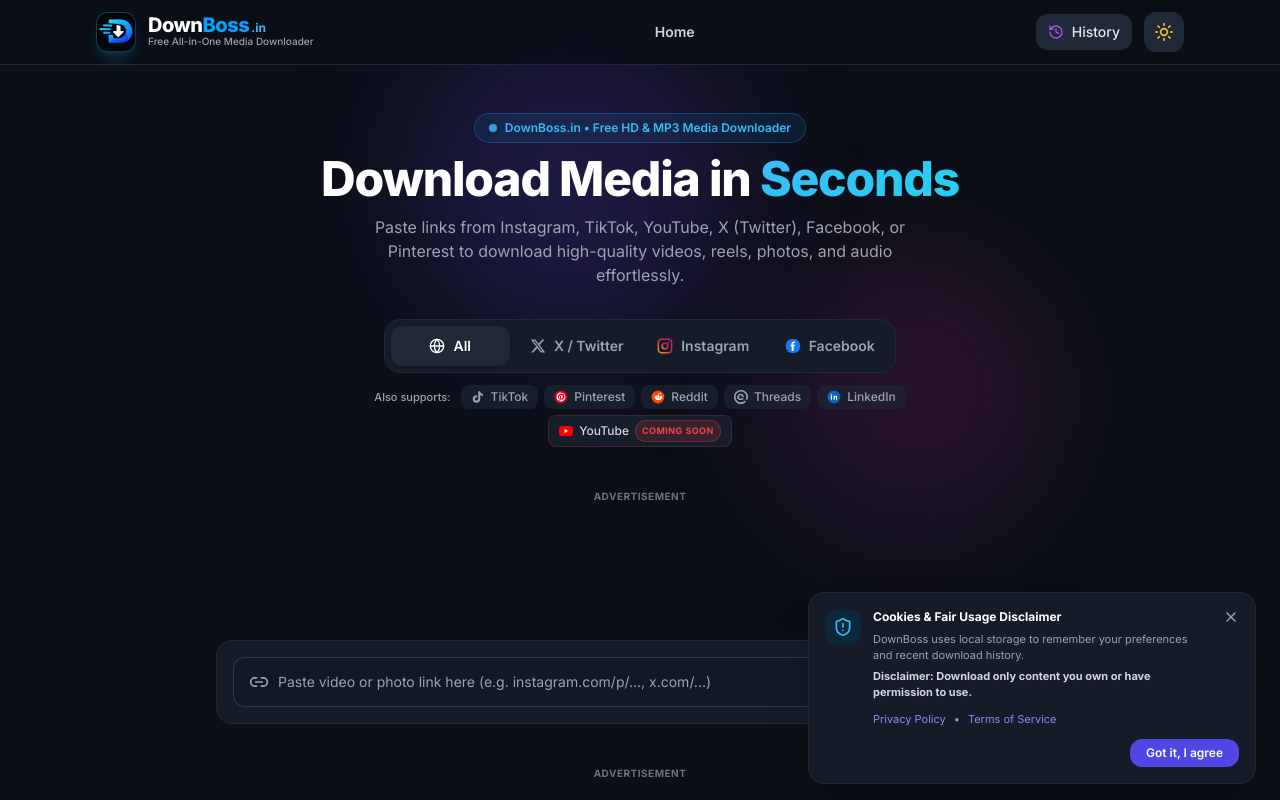
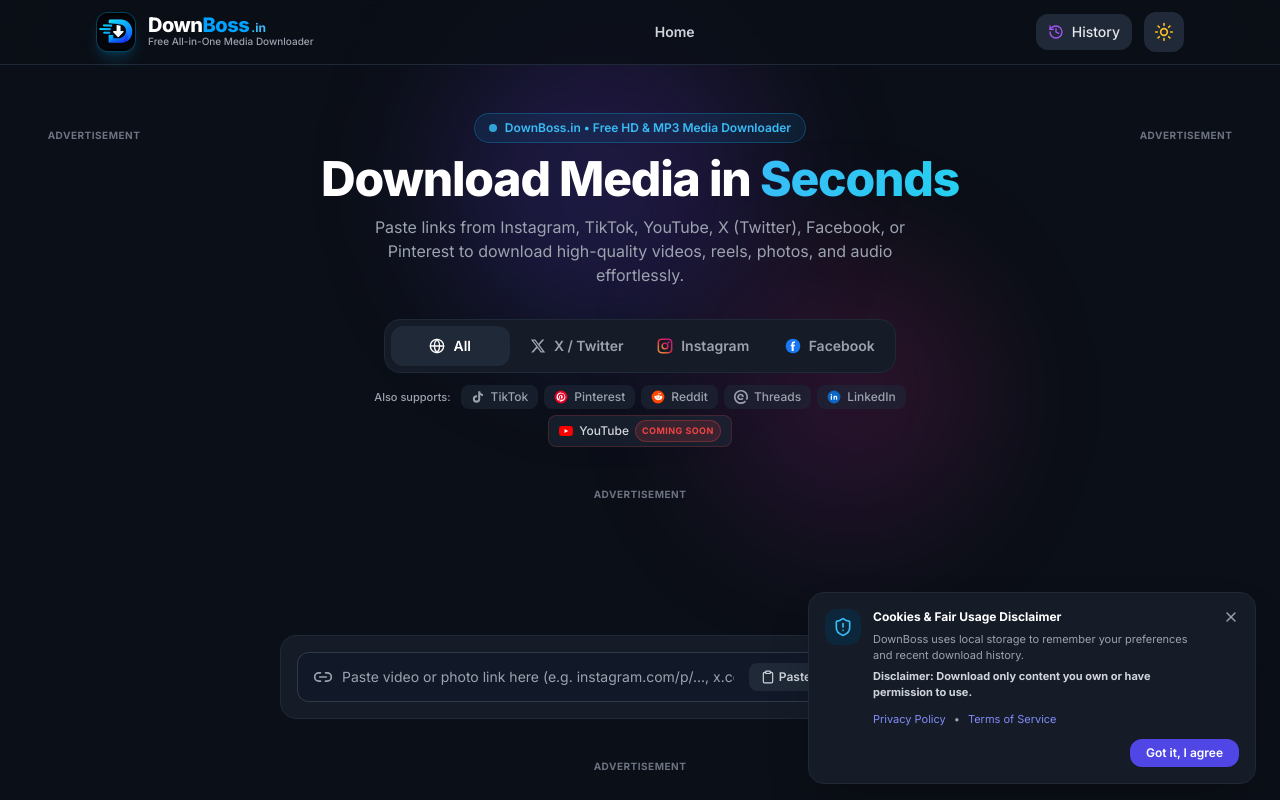
Before and after one commit to mahendranwebsite/downboss.in, a Next.js app in the folder frontend/: page / in a window 1280 px wide. Shown: the top 800 px of the page. Built offline with nearby package versions, Linux system fonts and the light colour scheme; no server answers.

Commit message:
Add 300x250 medium rectangle ads to left and right sidebars

```diff
--- a/frontend/app/[slug]/PlatformLandingClient.tsx
+++ b/frontend/app/[slug]/PlatformLandingClient.tsx
@@ -87,7 +87,14 @@
         onShowToast={showToast}
       />
 
-      <main className="flex-1 max-w-4xl w-full mx-auto px-4 sm:px-6 py-8 sm:py-12 flex flex-col gap-8">
+      {/* 3-Column Layout with Left and Right Ad Rails */}
+      <div className="relative w-full max-w-[1640px] mx-auto flex justify-center items-start px-2 sm:px-4">
+        {/* Left Side Ad (300x250) */}
+        <aside className="hidden xl:flex flex-col items-center sticky top-24 pt-6 w-[300px] flex-shrink-0 mr-3 z-20">
+          <AdPlaceholder slot="side-left" />
+        </aside>
+
+        <main className="flex-1 max-w-4xl w-full mx-auto px-4 sm:px-6 py-8 sm:py-12 flex flex-col gap-8">
 
         {/* SEO Custom Hero */}
         <div className="text-center space-y-3">
@@ -136,8 +143,13 @@
         {/* Below-Result Ad Slot */}
         <AdPlaceholder slot="below-result" />
 
+      </main>
 
-      </main>
+        {/* Right Side Ad (300x250) */}
+        <aside className="hidden xl:flex flex-col items-center sticky top-24 pt-6 w-[300px] flex-shrink-0 ml-3 z-20">
+          <AdPlaceholder slot="side-right" />
+        </aside>
+      </div>
 
       <Footer />
 
--- a/frontend/app/page.tsx
+++ b/frontend/app/page.tsx
@@ -127,8 +127,15 @@
         onShowToast={showToast}
       />
 
-      {/* Main Content Container matching reference HTML max-w-4xl */}
-      <main className="relative flex-1 max-w-4xl w-full mx-auto px-4 sm:px-6 py-8 sm:py-12 flex flex-col gap-8">
+      {/* 3-Column Layout with Left and Right Ad Rails */}
+      <div className="relative w-full max-w-[1640px] mx-auto flex justify-center items-start px-2 sm:px-4">
+        {/* Left Side Ad (300x250) */}
+        <aside className="hidden xl:flex flex-col items-center sticky top-24 pt-6 w-[300px] flex-shrink-0 mr-3 z-20">
+          <AdPlaceholder slot="side-left" />
+        </aside>
+
+        {/* Main Content Container matching reference HTML max-w-4xl */}
+        <main className="relative flex-1 max-w-4xl w-full mx-auto px-4 sm:px-6 py-8 sm:py-12 flex flex-col gap-8">
         {/* Ambient Animated Glowing Mesh Orbs */}
         <div aria-hidden="true" className="pointer-events-none absolute -top-10 left-1/4 -translate-x-1/2 w-80 h-80 rounded-full bg-gradient-to-tr from-indigo-500/20 to-purple-500/10 dark:from-indigo-600/25 dark:to-purple-600/15 blur-3xl animate-float -z-10" />
         <div aria-hidden="true" className="pointer-events-none absolute top-44 right-10 w-72 h-72 rounded-full bg-gradient-to-bl from-pink-500/20 to-rose-500/10 dark:from-pink-600/20 dark:to-purple-800/15 blur-3xl animate-float-delayed -z-10" />
@@ -186,8 +193,13 @@
         {/* Below-Result Ad Slot */}
         <AdPlaceholder slot="below-result" />
 
+      </main>
 
-      </main>
+        {/* Right Side Ad (300x250) */}
+        <aside className="hidden xl:flex flex-col items-center sticky top-24 pt-6 w-[300px] flex-shrink-0 ml-3 z-20">
+          <AdPlaceholder slot="side-right" />
+        </aside>
+      </div>
 
       {/* Footer */}
       <Footer />
--- a/frontend/components/AdPlaceholder.tsx
+++ b/frontend/components/AdPlaceholder.tsx
@@ -3,7 +3,7 @@
 import React, { useEffect, useRef, useState } from 'react';
 
 interface AdPlaceholderProps {
-  slot: 'top-banner' | 'below-result' | 'sidebar' | 'footer-banner';
+  slot: 'top-banner' | 'below-result' | 'sidebar' | 'footer-banner' | 'side-left' | 'side-right';
   className?: string;
 }
 
@@ -13,21 +13,28 @@
   const [scale, setScale] = useState<number>(1);
   const [isClient, setIsClient] = useState(false);
 
+  const isSquareAd = slot === 'sidebar' || slot === 'side-left' || slot === 'side-right';
+  const baseWidth = isSquareAd ? 300 : 728;
+  const baseHeight = isSquareAd ? 250 : 90;
+  const adKey = isSquareAd ? '6efd0b9ccd963175e1d9f0ab518d77b8' : '9b10bd4b0cf922ba57495bf09f23da3b';
+  const scriptUrl = isSquareAd
+    ? 'https://bellnewyork.org/22/6efd0b9ccd963175e1d9f0ab518d77b8'
+    : 'https://bellnewyork.org/22/9b10bd4b0cf922ba57495bf09f23da3b';
+
   useEffect(() => {
     setIsClient(true);
   }, []);
 
-  // Dynamically calculate scale factor for mobile devices
+  // Dynamically calculate scale factor for responsive display
   useEffect(() => {
     if (!isClient) return;
 
     const computeScale = () => {
       if (wrapperRef.current) {
-        // Measure the container width (subtract small padding so it never touches screen edges)
         const availableWidth = wrapperRef.current.clientWidth || window.innerWidth;
-        const targetWidth = Math.min(availableWidth - 8, 728);
-        if (targetWidth < 728 && targetWidth > 0) {
-          setScale(targetWidth / 728);
+        const targetWidth = Math.min(availableWidth - 8, baseWidth);
+        if (targetWidth < baseWidth && targetWidth > 0) {
+          setScale(targetWidth / baseWidth);
         } else {
           setScale(1);
         }
@@ -37,18 +44,17 @@
     computeScale();
     window.addEventListener('resize', computeScale);
     return () => window.removeEventListener('resize', computeScale);
-  }, [isClient]);
+  }, [isClient, baseWidth]);
 
   // Inject the ad iframe inside isolated context
   useEffect(() => {
     if (!isClient || !containerRef.current) return;
 
-    // Reset container on mount or slot change
     containerRef.current.innerHTML = '';
 
     const iframe = document.createElement('iframe');
-    iframe.width = '728';
-    iframe.height = '90';
+    iframe.width = `${baseWidth}`;
+    iframe.height = `${baseHeight}`;
     iframe.style.border = 'none';
     iframe.style.overflow = 'hidden';
     iframe.scrolling = 'no';
@@ -74,28 +80,28 @@
 <body>
   <script type="text/javascript">
     atOptions = {
-      'key' : '9b10bd4b0cf922ba57495bf09f23da3b',
+      'key' : '${adKey}',
       'format' : 'iframe',
-      'height' : 90,
-      'width' : 728,
+      'height' : ${baseHeight},
+      'width' : ${baseWidth},
       'params' : {}
     };
   <\/script>
-  <script type="text/javascript" src="https://bellnewyork.org/22/9b10bd4b0cf922ba57495bf09f23da3b"><\/script>
+  <script type="text/javascript" src="${scriptUrl}"><\/script>
 </body>
 </html>`;
 
     iframe.srcdoc = adHtml;
     containerRef.current.appendChild(iframe);
-  }, [isClient, slot]);
+  }, [isClient, slot, baseWidth, baseHeight, adKey, scriptUrl]);
 
-  const scaledWidth = Math.round(728 * scale);
-  const scaledHeight = Math.round(90 * scale);
+  const scaledWidth = Math.round(baseWidth * scale);
+  const scaledHeight = Math.round(baseHeight * scale);
 
   return (
     <div
       ref={wrapperRef}
-      className={`w-full max-w-full overflow-hidden flex flex-col items-center justify-center text-center my-2.5 transition-all ${className}`}
+      className={`w-full max-w-full overflow-hidden flex flex-col items-center justify-center text-center my-2 transition-all ${className}`}
       data-ad-slot={slot}
     >
       <span className="text-[10px] uppercase font-bold tracking-wider text-gray-400 dark:text-gray-500 mb-1">
@@ -111,8 +117,8 @@
         <div
           ref={containerRef}
           style={{
-            width: 728,
-            height: 90,
+            width: baseWidth,
+            height: baseHeight,
             transform: `scale(${scale})`,
             transformOrigin: 'top left',
             position: 'absolute',
```
